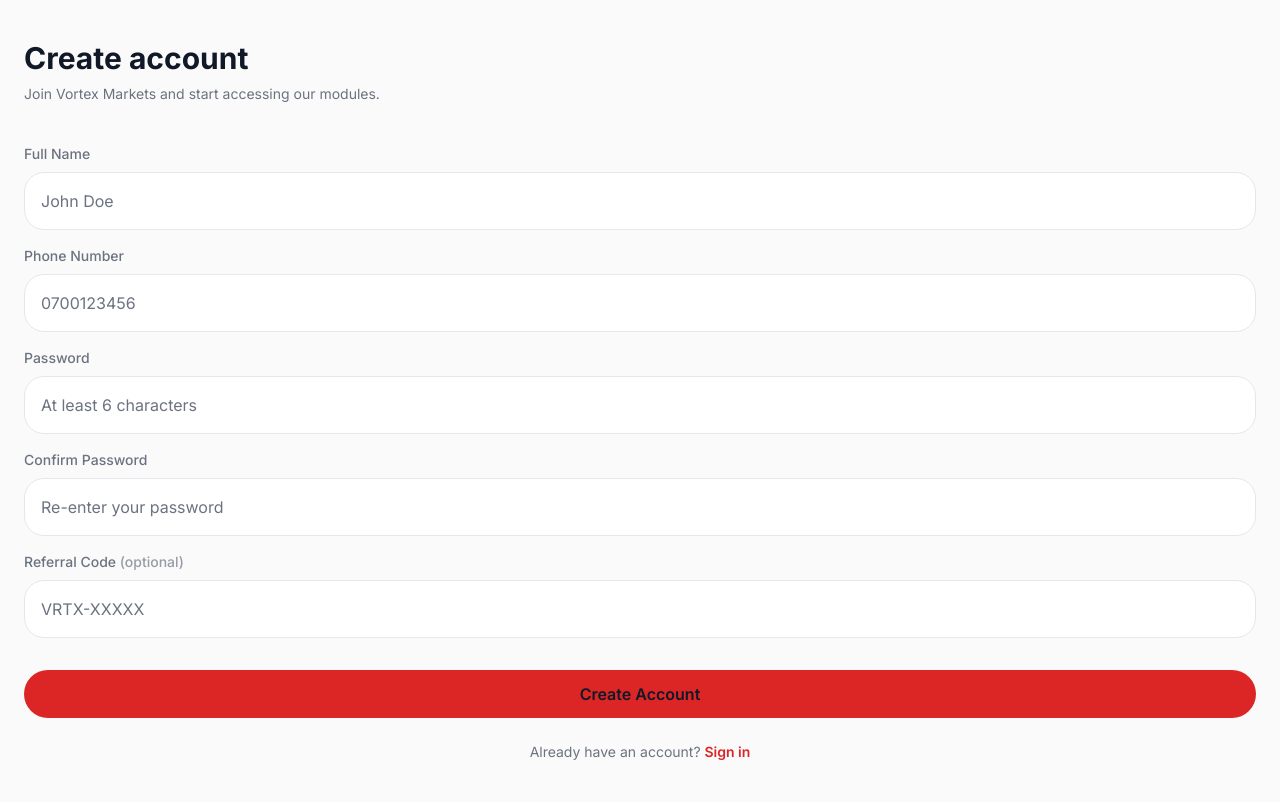
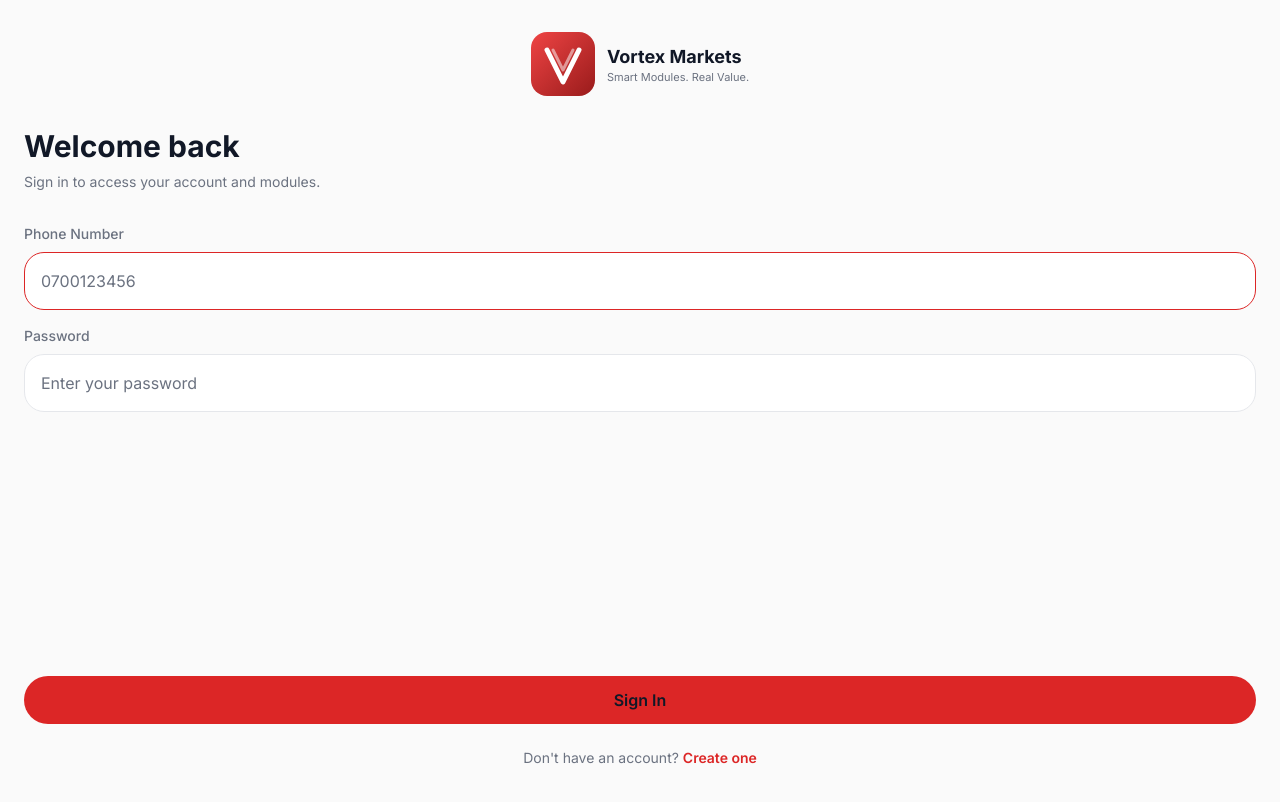
Before and after one commit to paercy32-eng/Vortex-Markets, a Next.js app: page /login in a window 1280 px wide. Built offline with nearby package versions, Linux system fonts and the light colour scheme.

Commit message:
Update page.tsx

```diff
--- a/app/(auth)/login/page.tsx
+++ b/app/(auth)/login/page.tsx
@@ -1,28 +1,27 @@
 'use client';
 
-import { useState, useEffect, Suspense } from 'react';
+import { useState, Suspense } from 'react';
 import { useSearchParams } from 'next/navigation';
 import Link from 'next/link';
+import { LogoWithText } from '@/components/Logo';
 
-function RegisterForm() {
+function LoginForm() {
   const searchParams = useSearchParams();
   const error = searchParams.get('error');
-  const [referralCode, setReferralCode] = useState('');
   const [submitting, setSubmitting] = useState(false);
 
-  useEffect(() => {
-    const ref = searchParams.get('ref');
-    if (ref) setReferralCode(ref.toUpperCase());
-  }, [searchParams]);
+  return (
+    <div className="min-h-screen bg-background flex flex-col px-6 py-8">
+      <div className="flex justify-center mb-8">
+        <LogoWithText size={64} />
+      </div>
 
-  return (
-    <div className="min-h-screen bg-background flex flex-col px-6 py-10">
-      <div className="mb-10">
+      <div className="mb-8">
         <h1 className="text-3xl font-bold text-foreground mb-2">
-          Create account
+          Welcome back
         </h1>
         <p className="text-muted text-sm">
-          Join Vortex Markets and start accessing our modules.
+          Sign in to access your account and modules.
         </p>
       </div>
 
@@ -33,26 +32,11 @@ function RegisterForm() {
       )}
 
       <form
-        action="/api/auth/register"
+        action="/api/auth/login"
         method="POST"
         onSubmit={() => setSubmitting(true)}
         className="flex-1 flex flex-col gap-4"
       >
-        <div>
-          <label htmlFor="name" className="input-label">
-            Full Name
-          </label>
-          <input
-            id="name"
-            name="name"
-            type="text"
-            className="input"
-            placeholder="John Doe"
-            required
-            autoComplete="name"
-          />
-        </div>
-
         <div>
           <label htmlFor="phone" className="input-label">
             Phone Number
@@ -66,6 +50,7 @@ function RegisterForm() {
             required
             autoComplete="username"
             inputMode="tel"
+            autoFocus
           />
         </div>
 
@@ -78,42 +63,9 @@ function RegisterForm() {
             name="password"
             type="password"
             className="input"
-            placeholder="At least 6 characters"
+            placeholder="Enter your password"
             required
-            autoComplete="new-password"
-            minLength={6}
-          />
-        </div>
-
-        <div>
-          <label htmlFor="confirmPassword" className="input-label">
-            Confirm Password
-          </label>
-          <input
-            id="confirmPassword"
-            name="confirmPassword"
-            type="password"
-            className="input"
-            placeholder="Re-enter your password"
-            required
-            autoComplete="new-password"
-            minLength={6}
-          />
-        </div>
-
-        <div>
-          <label htmlFor="referralCode" className="input-label">
-            Referral Code <span className="text-muted/70">(optional)</span>
-          </label>
-          <input
-            id="referralCode"
-            name="referralCode"
-            type="text"
-            className="input uppercase"
-            placeholder="VRTX-XXXXX"
-            value={referralCode}
-            onChange={(e) => setReferralCode(e.target.value.toUpperCase())}
-            autoComplete="off"
+            autoComplete="current-password"
           />
         </div>
 
@@ -124,13 +76,13 @@ function RegisterForm() {
           className="btn-primary w-full"
           disabled={submitting}
         >
-          {submitting ? 'Creating account...' : 'Create Account'}
+          {submitting ? 'Signing in...' : 'Sign In'}
         </button>
 
         <p className="text-center text-sm text-muted mt-2">
-          Already have an account?{' '}
-          <Link href="/login" className="text-primary font-semibold">
-            Sign in
+          Don&apos;t have an account?{' '}
+          <Link href="/register" className="text-primary font-semibold">
+            Create one
           </Link>
         </p>
       </form>
@@ -138,7 +90,7 @@ function RegisterForm() {
   );
 }
 
-export default function RegisterPage() {
+export default function LoginPage() {
   return (
     <Suspense
       fallback={
@@ -147,7 +99,7 @@ export default function RegisterPage() {
         </div>
       }
     >
-      <RegisterForm />
+      <LoginForm />
     </Suspense>
   );
 }
```
